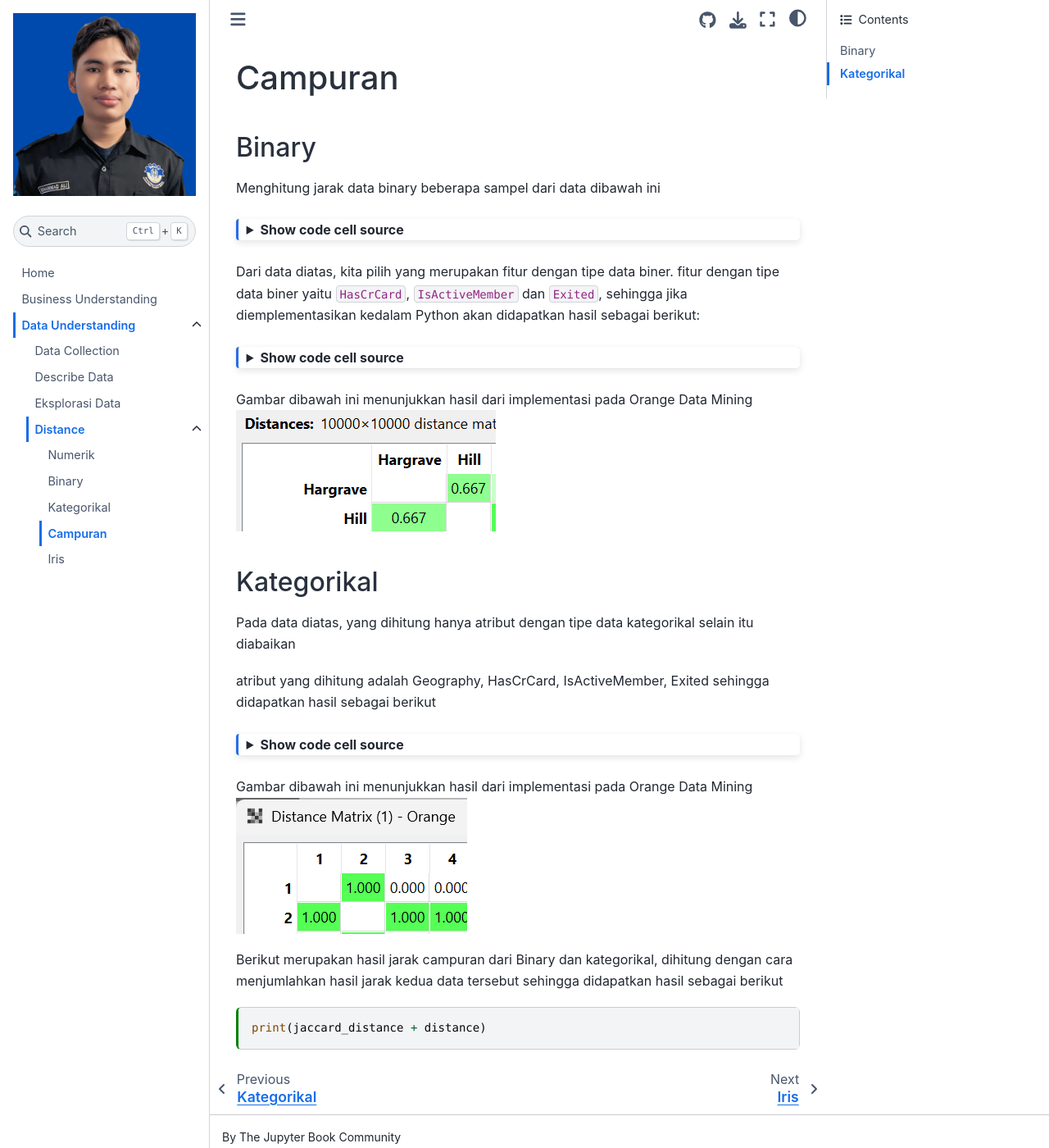
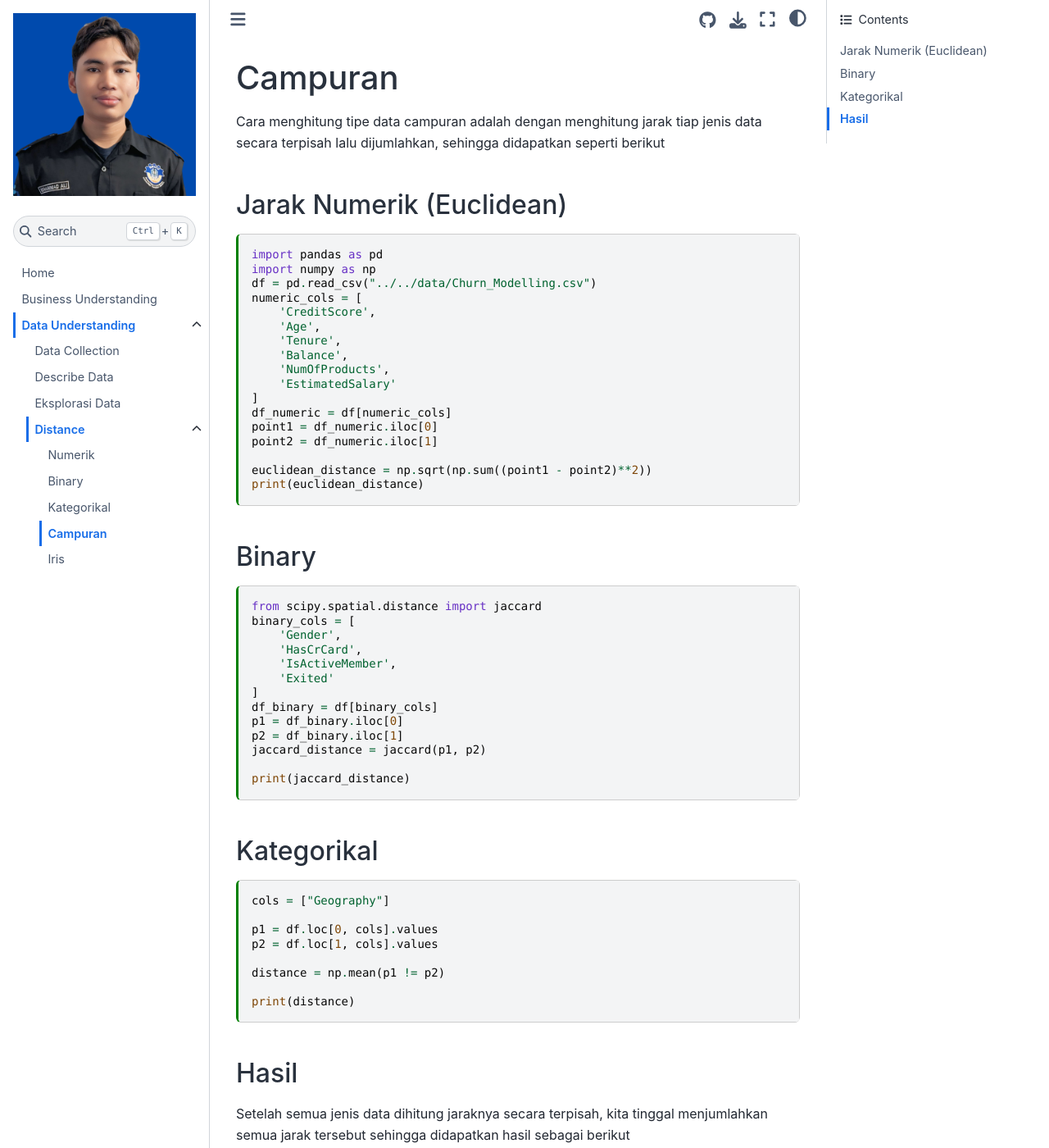
Before and after one commit to muhammadalimurtadho05/Pendata, a Jupyter Book: the page built from data-understanding/distance/campuran.md, in a window 1280 px wide and 1400 px high. Shown: the whole window at 82% size. Built offline with Jupyter Book 1.0.4 settings and Sphinx 7.4.7 and the Sphinx Book theme 1.1.4, drawn with Linux system fonts in a browser that asks for light colours; some of the changed text lies outside the part shown.

Commit message:
Campuran

````diff
--- a/data-understanding/distance/campuran.md
+++ b/data-understanding/distance/campuran.md
@@ -12,42 +12,49 @@ kernelspec:
   name: python3
 ---
 # Campuran
-## Binary
-Menghitung jarak data binary beberapa sampel dari data dibawah ini
+Cara menghitung tipe data campuran adalah dengan menghitung jarak tiap jenis data secara terpisah lalu dijumlahkan, sehingga didapatkan seperti berikut
+
+## Jarak Numerik (Euclidean)
 ```{code-cell}
-:tags: [hide-input]
 import pandas as pd
 import numpy as np
 df = pd.read_csv("../../data/Churn_Modelling.csv")
-df.head(5)
+numeric_cols = [
+    'CreditScore',
+    'Age',
+    'Tenure',
+    'Balance',
+    'NumOfProducts',
+    'EstimatedSalary'
+]
+df_numeric = df[numeric_cols]
+point1 = df_numeric.iloc[0]
+point2 = df_numeric.iloc[1]
+
+euclidean_distance = np.sqrt(np.sum((point1 - point2)**2))
+print(euclidean_distance)
 ```
 
-Dari data diatas, kita pilih yang merupakan fitur dengan tipe data biner. fitur dengan tipe data biner yaitu `HasCrCard`, `IsActiveMember` dan `Exited`, sehingga jika diemplementasikan kedalam Python akan didapatkan hasil sebagai berikut:
+## Binary
 ```{code-cell}
-:tags: [hide-input]
 from scipy.spatial.distance import jaccard
-binary_cols = ['HasCrCard', 'IsActiveMember', 'Exited']
+binary_cols = [
+    'Gender',
+    'HasCrCard',
+    'IsActiveMember',
+    'Exited'
+]
 df_binary = df[binary_cols]
 p1 = df_binary.iloc[0]
 p2 = df_binary.iloc[1]
 jaccard_distance = jaccard(p1, p2)
-print("Jaccard Distance:", jaccard_distance)
+
+print(jaccard_distance)
 ```
+## Kategorikal
+```{code-cell}
 
-Gambar dibawah ini menunjukkan hasil dari implementasi pada Orange Data Mining
-![Grafik Data](../../img/distance/binary-jaccard.png)
-
-## Kategorikal
-
-Pada data diatas, yang dihitung hanya atribut  dengan tipe data kategorikal selain itu diabaikan
-
-atribut yang dihitung adalah Geography, HasCrCard, IsActiveMember, Exited sehingga didapatkan hasil sebagai berikut
-```{code-cell}
-:tags: [hide-input]
-
-cols = [
-    "Geography"
-]
+cols = ["Geography"]
 
 p1 = df.loc[0, cols].values
 p2 = df.loc[1, cols].values
@@ -57,10 +64,14 @@ distance = np.mean(p1 != p2)
 print(distance)
 ```
 
-Gambar dibawah ini menunjukkan hasil dari implementasi pada Orange Data Mining
-![Grafik Data](../../img/distance/hamming-kategorikal.png)
+## Hasil
+Setelah semua jenis data dihitung jaraknya secara terpisah, kita tinggal menjumlahkan semua jarak tersebut sehingga didapatkan hasil sebagai berikut
 
-Berikut merupakan hasil jarak campuran dari Binary dan kategorikal, dihitung dengan cara menjumlahkan hasil jarak kedua data tersebut sehingga didapatkan hasil sebagai berikut
 ```{code-cell}
-print(jaccard_distance + distance)
+hasil = euclidean_distance + jaccard_distance + distance
+print(hasil)
 ```
+
+```{note}
+Pada implementasi diatas, objek yang digunakan adalah objek pertama dan kedua
+```
````
Also changed, not shown: data-understanding/distance/binary.md (+26 -2 lines), data-understanding/distance/kategorikal.md (+4 -6 lines), data-understanding/distance/numerik.md (+17 -13 lines), img/distance/binary-jaccard.png, img/distance/euclidean.png, img/distance/hamming-kategorikal.png, img/distance/hamming.png, img/distance/manhattan.png.
